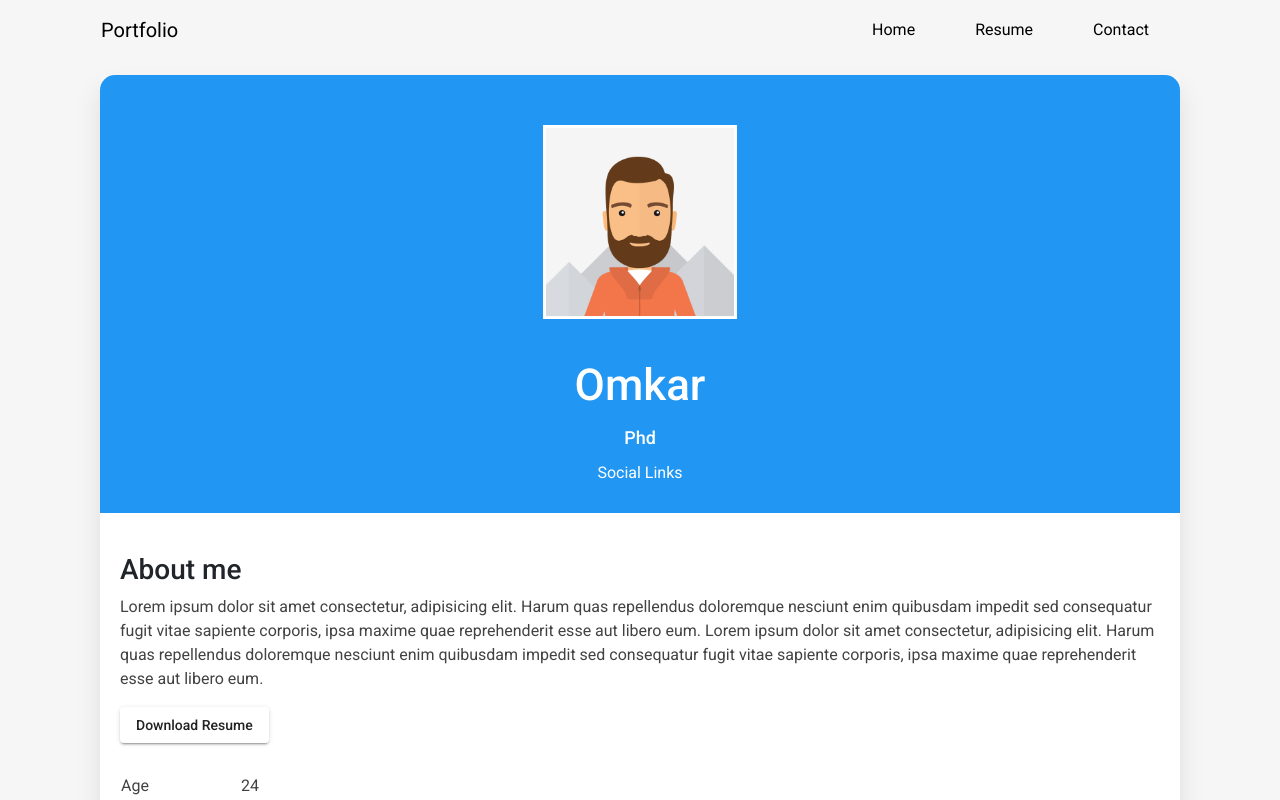
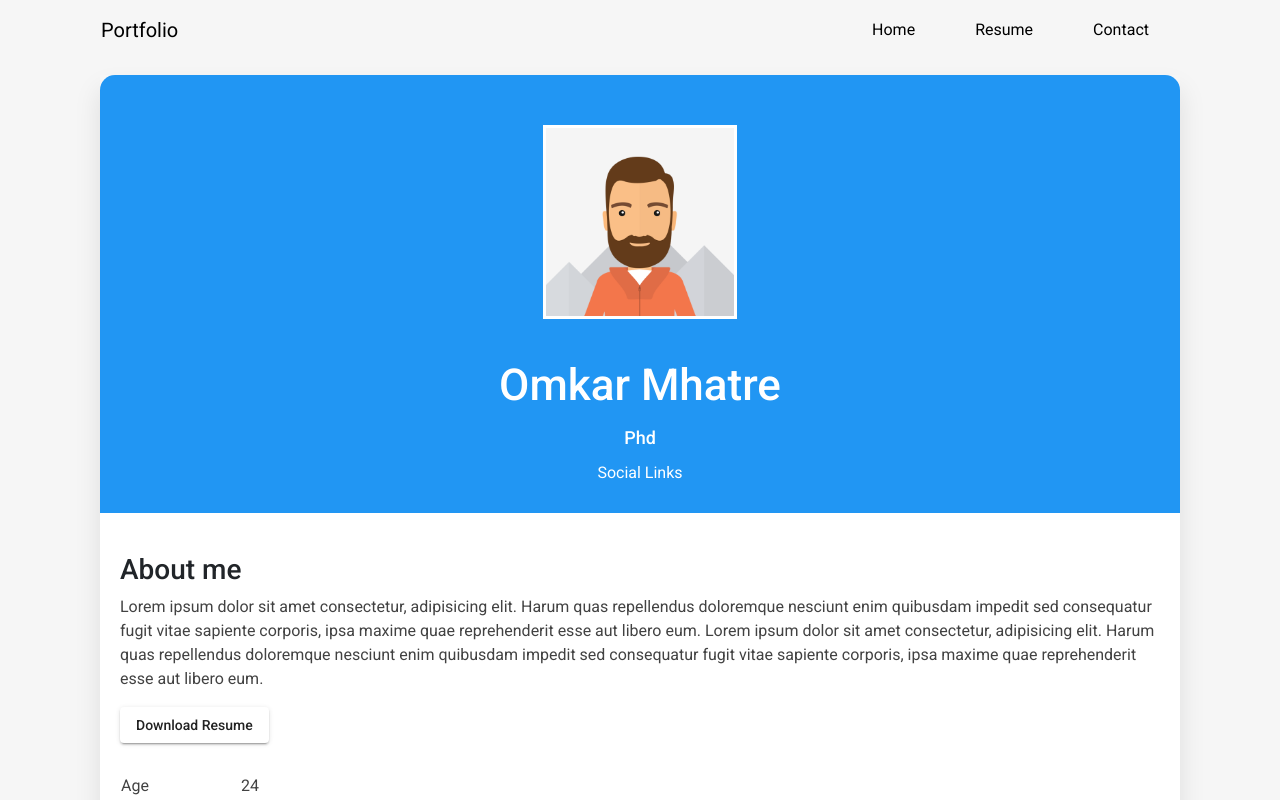
Before and after one commit to akshay3001/portfolio, an Angular app: page /home in a window 1280 px wide. Shown: the top 800 px of the page. Built offline with nearby package versions, Linux system fonts and the light colour scheme.

Commit message:
Main background image added.

```diff
--- a/src/app/home/home.component.html
+++ b/src/app/home/home.component.html
@@ -5,7 +5,7 @@
         <picture class="row">
             <img class="portfolio-image" src="./assets/portfolio-person.png" alt="Profile Image">
         </picture>
-        <h2 class="cen p-t-sm portfolio-name m-b-none">Omkar</h2>
+        <h2 class="cen p-t-sm portfolio-name m-b-none">Omkar Mhatre</h2>
         <h3 class="cen p-t-sm portfolio-designation">Phd</h3>
 
         <div class="cen portfolio-social-media row m-none">
--- a/src/app/home/home.component.scss
+++ b/src/app/home/home.component.scss
@@ -6,9 +6,15 @@
 // background colors for navbar
 .mobile-bg {
   background-color: $mobile-bg;
+  // background-image: url('./../../assets/main_bg.png');
   border-radius: 15px;
   color: $mobile-font;
   padding-top: 50px;
+  // background-size: cover;
+  // background-attachment: scroll;
+  // background-position: center center;
+  // background-repeat: no-repeat;
+  // -webkit-background-size: cover;
 }
 
 // White background home card
--- a/src/styles.scss
+++ b/src/styles.scss
@@ -7,6 +7,7 @@ html,
 body {
   font-family: "Open Sans", sans-serif;
   background-color: $desktop-bg;
+  // background-image: url('./assets/main_bg.png');
 }
 
 *:focus {
```
Also changed, not shown: src/assets/main_bg.png (added). Lines whose indentation alone changed are shown as unchanged.
